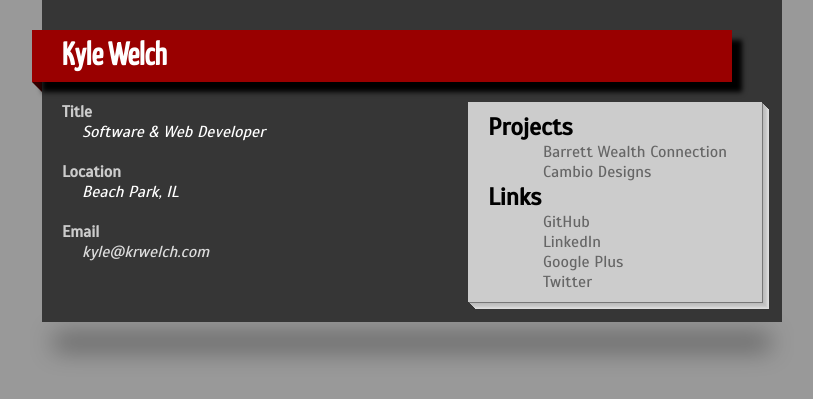
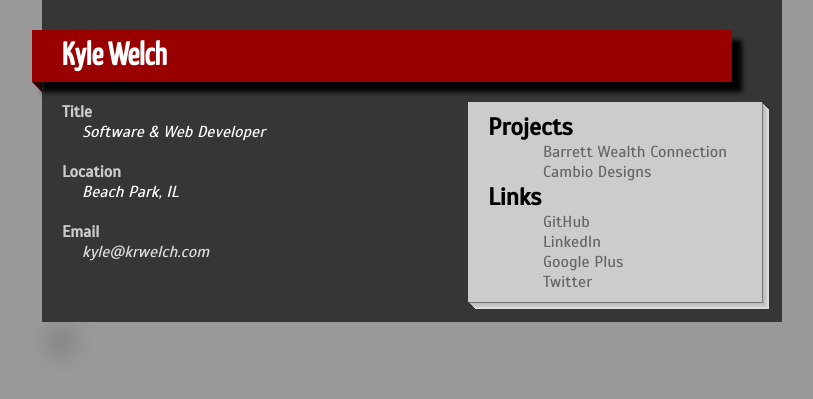
Before and after one commit to kwelch/website, a PHP site: page / in a window 1280 px wide. Shown: the part 21-420 px from the top of the page, without its empty margins (228-1041 px from the left). Run offline with PHP 8.4, Linux system fonts and the light colour scheme; some libraries are stand-ins or nearby versions.

Commit message:
Shadow style updated

```diff
--- a/css/main.css
+++ b/css/main.css
@@ -83,8 +83,9 @@ color:#000;
     margin:0 15px;
  list-style:none;
 }
-.shadow {
-    width: 700px;
+.main .shadow {
+	height:0px;
+    width: auto;
 	position: absolute; bottom: -20px;
 	background: #000;
 	z-index: -1;
```
